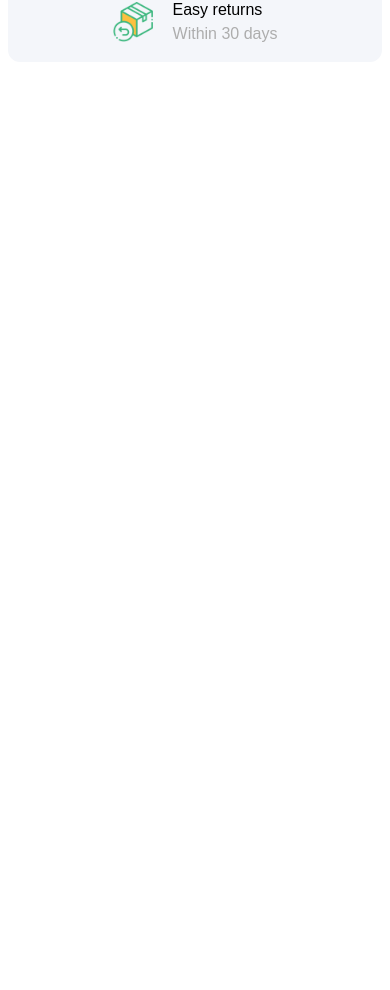
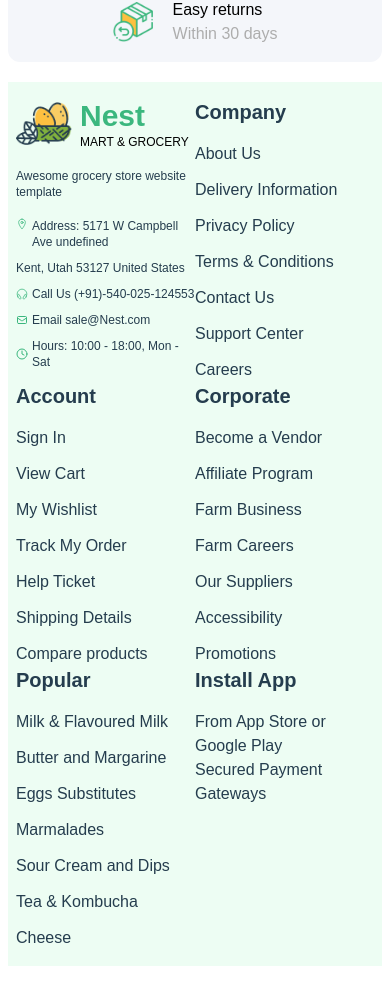
Before and after one commit to CseRashed/nest-mart, a React (Vite) app: page / in a window 390 px wide. Shown: the part 4260-5250 px from the top of the page. Before the commit the page ends 4366 px from the top, so only its background shows below. Built offline with nearby package versions, Linux system fonts and the light colour scheme.

Commit message:
create footer section and also responsived with all devices

```diff
--- a/src/Layout/Footer/Footer.jsx
+++ b/src/Layout/Footer/Footer.jsx
@@ -1,10 +1,79 @@
 import React from 'react'
+import logo from "../../assets/logo.png"
+import { Link } from 'react-router-dom'
+import { IoHeadsetOutline, IoLocationOutline } from 'react-icons/io5';
+import { HiOutlineMail } from 'react-icons/hi';
+import { LuClock4 } from 'react-icons/lu';
 
 function Footer() {
+  const company =['About Us','Delivery Information','Privacy Policy','Terms & Conditions','Contact Us','Support Center','Careers'];
+  const account =['Sign In','View Cart','My Wishlist','Track My Order','Help Ticket','Shipping Details','Compare products'];
+  const corporate=['Become a Vendor','Affiliate Program','Farm Business','Farm Careers','Our Suppliers','Accessibility','Promotions'];
+  const popular=['Milk & Flavoured Milk','Butter and Margarine','Eggs Substitutes','Marmalades','Sour Cream and Dips','Tea & Kombucha','Cheese'];
   return (
+    <>
+   <div className='grid grid-cols-2 md:grid-cols-3 justify-between lg:grid-cols-6  bg-green-100/50 px-2 py-4 '>
+     <div>
+       <div className="flex items-center gap-2">
+          <img className="w-14" src={logo} alt="logo" />
+          <div className="flex flex-col items-start">
+           <h1 className="text-3xl md:text-3xl lg:text-4xl font-bold text-[#3BB77E]">Nest</h1>
+           <span className="text-xs">MART & GROCERY</span>
+         </div>
+       </div>
+       <h1 className='text-[#253D4E] my-4.5 text-xs  '>Awesome grocery store website  template</h1>
+       <h1 className='text-[#253D4E] flex text-xs gap-1 '> <span className='text-[#3BB77E]'><IoLocationOutline /></span> Address: 5171 W Campbell Ave undefined</h1>
+       <p  className='text-[#253D4E] text-xs my-2.5'>Kent, Utah 53127 United States</p>
+       <h1 className='text-[#253D4E] flex items-center gap-1 text-xs'> <span className='text-[#3BB77E]'><IoHeadsetOutline /></span> Call Us (+91)-540-025-124553</h1>
+       <h1 className='text-[#253D4E] flex items-center gap-1 my-2.5 text-xs'><span className='text-[#3BB77E]'><HiOutlineMail /></span> Email sale@Nest.com</h1>
+       <h1 className='text-[#253D4E] flex items-center gap-1 text-xs'><span className='text-[#3BB77E]'><LuClock4 /></span> Hours: 10:00 - 18:00, Mon - Sat</h1>
+    </div>
     <div>
+      <h1 className='text-[#253D4E] text-xl font-bold mb-4'>Company</h1>
+      <ul className='flex flex-col gap-3'>
+      {
+        company.map((c,idx)=><Link className='text-[#253D4E] hover:text-orange-400' key={idx}>{c}</Link>)
+      }
+      </ul>
+    </div>
+    <div>
+      <h1 className='text-[#253D4E] text-xl font-bold mb-4'>Account</h1>
+      <ul className='flex flex-col gap-3'>
+        {
+          account.map((a,idx)=><Link className='text-[#253D4E] hover:text-orange-400' key={idx}>{a}</Link>)
+        }
+      </ul>
+    </div>
+    <div>
+      <h1 className='text-[#253D4E] font-bold text-xl mb-4'>Corporate</h1>
+      <ul className='flex flex-col gap-3'>
+        {
+          corporate.map((c,idx)=><Link className='text-[#253D4E] hover:text-orange-400' key={idx}>{c}</Link>)
+        }
+      </ul>
+    </div>
+    <div>
+      <h1 className='text-[#253D4E] font-bold text-xl mb-4'>Popular</h1>
+      <ul className='flex flex-col gap-3'>
+        {
+          popular.map((p,idx)=><Link className='text-[#253D4E] hover:text-orange-400' key={idx}>{p}</Link>)
+        }
+      </ul>
+    </div>
+    <div>
+      <h1 className='text-[#253D4E] font-bold text-xl mb-4'>Install App</h1>
+      <p className='text-[#253D4E] '>From App Store or Google Play</p>
+      <div>
+        <img src="" alt="" />
+        <img src="" alt="" />
+      </div>
+      <p className='text-[#253D4E]'>Secured Payment Gateways</p>
+      <div>
 
+      </div>
     </div>
+   </div>
+    </>
   )
 }
 
```
